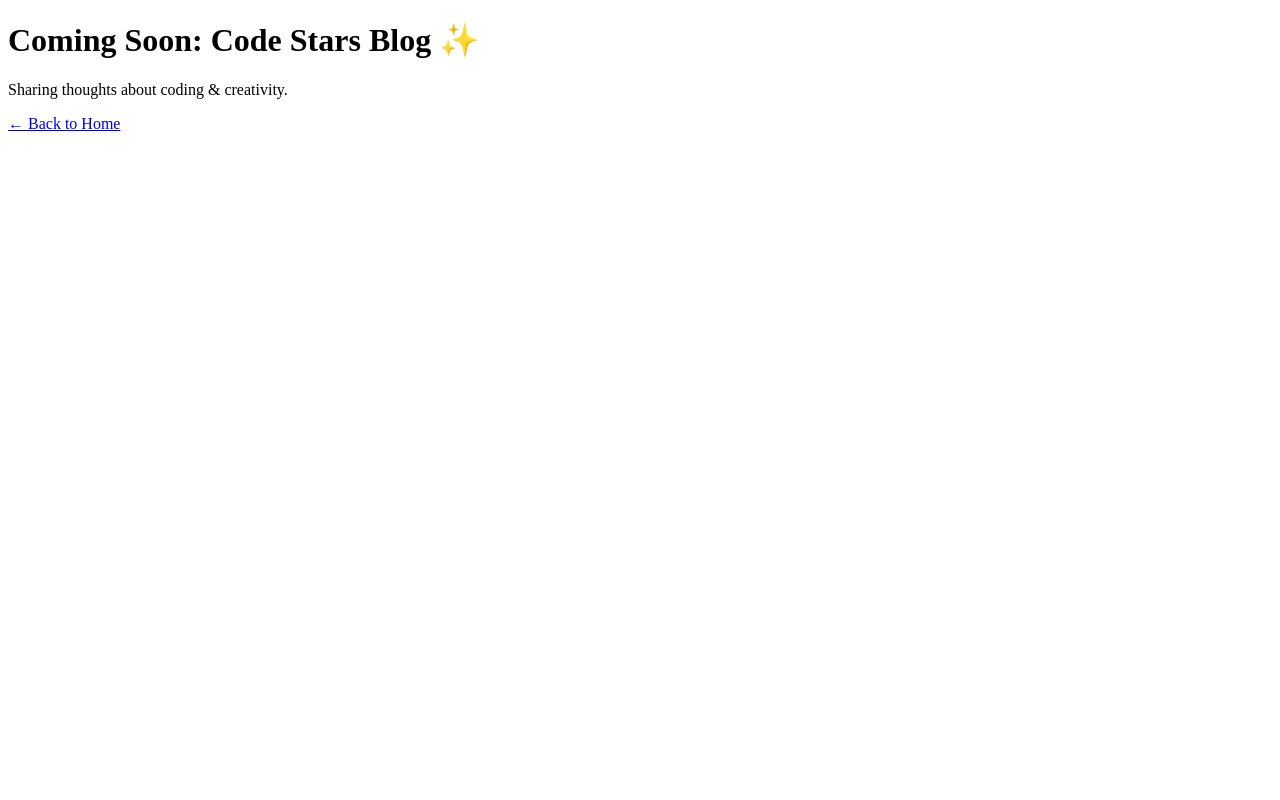
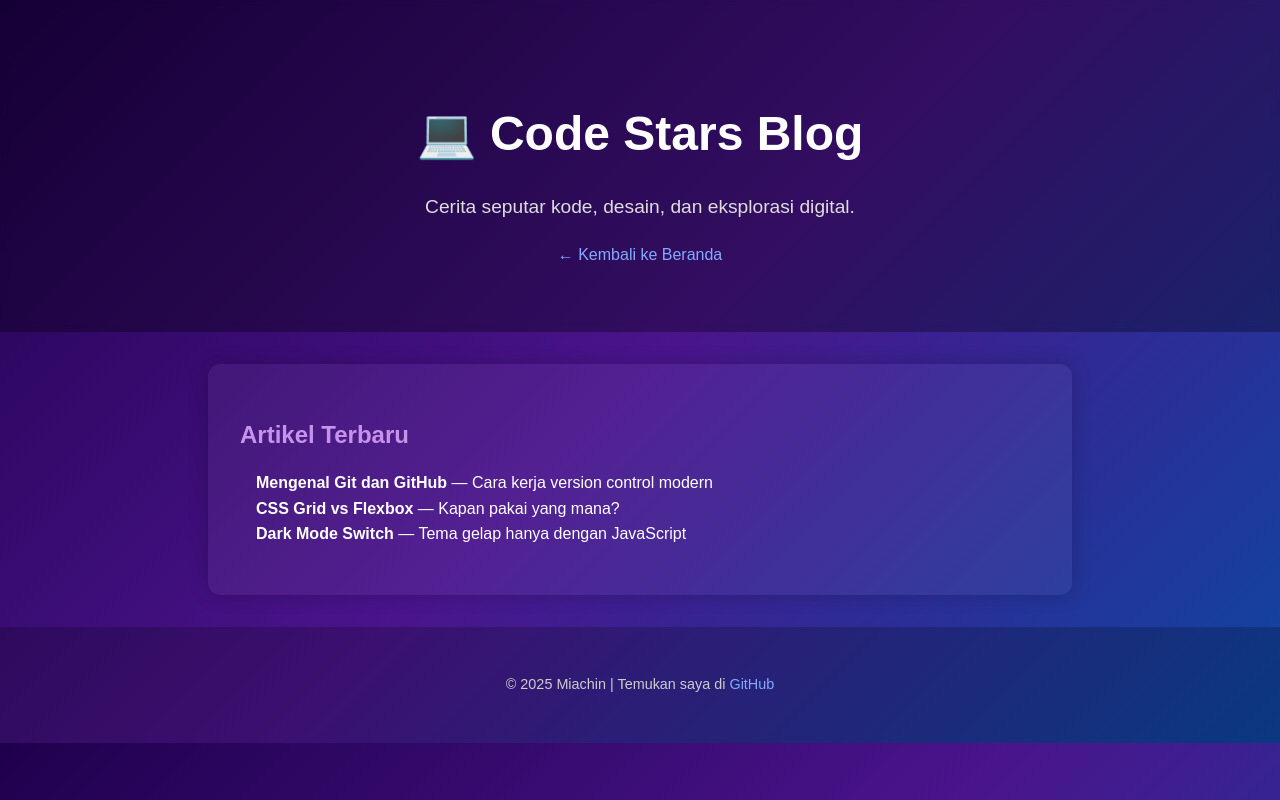
Before and after one commit to miachin/miachin.github.io, a plain HTML site: page blog.html in a window 1280 px wide. Drawn offline with Linux system fonts and the light colour scheme.

Commit message:
Update blog.html

```diff
--- a/blog.html
+++ b/blog.html
@@ -1,9 +1,29 @@
 <!DOCTYPE html>
-<html>
-<head><title>Blog | Miachin</title></head>
+<html lang="id">
+<head>
+  <meta charset="UTF-8" />
+  <meta name="viewport" content="width=device-width, initial-scale=1.0"/>
+  <title>Code Stars Blog | Miachin</title>
+  <link rel="stylesheet" href="style.css" />
+</head>
 <body>
-  <h1>Coming Soon: Code Stars Blog ✨</h1>
-  <p>Sharing thoughts about coding & creativity.</p>
-  <a href="index.html">← Back to Home</a>
+  <header>
+    <h1>💻 Code Stars Blog</h1>
+    <p>Cerita seputar kode, desain, dan eksplorasi digital.</p>
+    <a href="index.html" style="color:#82aaff;">← Kembali ke Beranda</a>
+  </header>
+
+  <section>
+    <h2>Artikel Terbaru</h2>
+    <ul>
+      <li><strong>Mengenal Git dan GitHub</strong> — Cara kerja version control modern</li>
+      <li><strong>CSS Grid vs Flexbox</strong> — Kapan pakai yang mana?</li>
+      <li><strong>Dark Mode Switch</strong> — Tema gelap hanya dengan JavaScript</li>
+    </ul>
+  </section>
+
+  <footer>
+    <p>© 2025 Miachin | Temukan saya di <a href="https://github.com/miachin" target="_blank">GitHub</a></p>
+  </footer>
 </body>
 </html>
```
